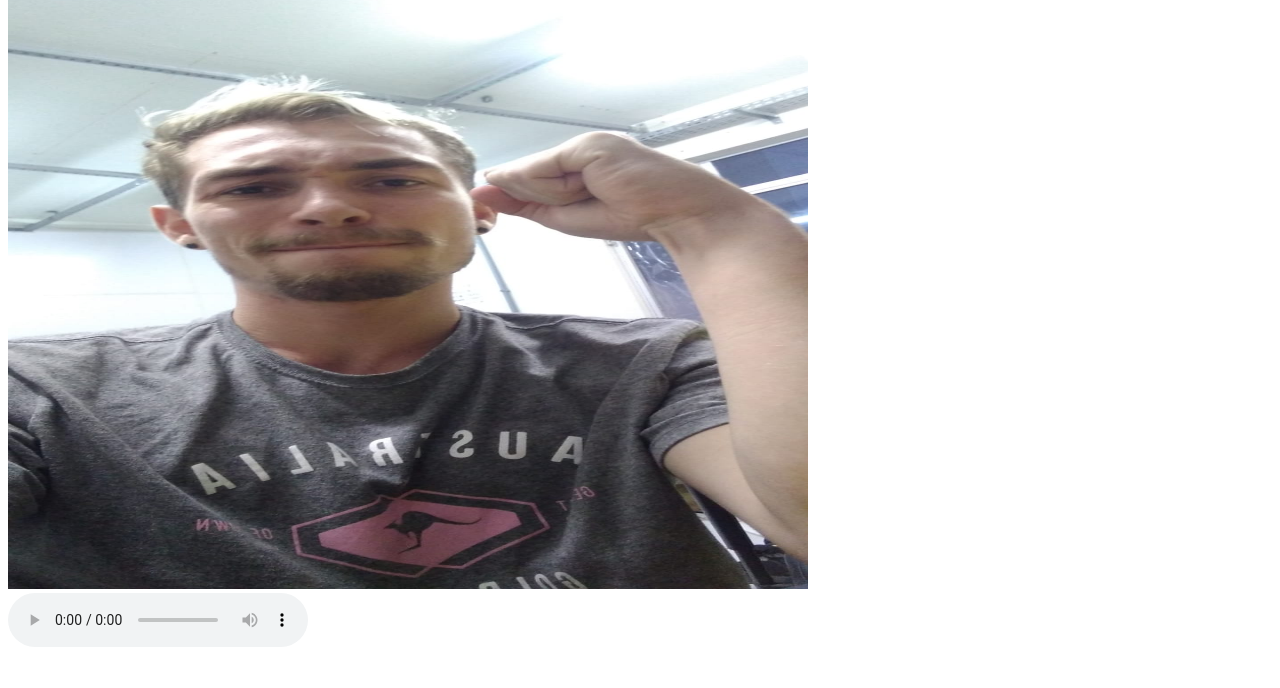
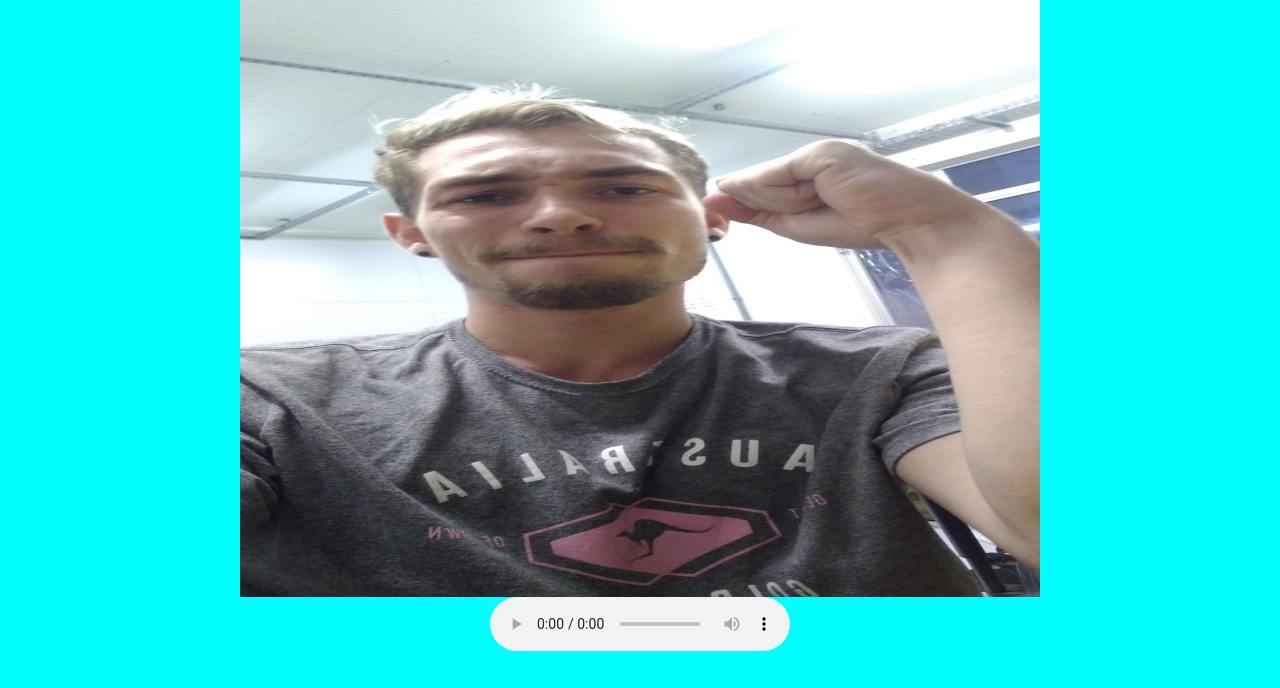
Before and after one commit to PrimoBraganca/exemplos_caeelPrograma, a plain HTML site: page index.html in a window 1280 px wide. Shown: the part 112-800 px from the top of the page. Drawn offline with Linux system fonts and the light colour scheme.

Commit message:
corrigi o nome dos arquivos

```diff
--- a/index.html
+++ b/index.html
@@ -5,7 +5,7 @@
     <meta http-equiv="X-UA-Compatible" content="IE=edge">
     <meta name="viewport" content="width=], initial-scale=1.0">
     <title>Truco do primo</title>
-    <link rel="stylesheet" href="primo.css">
+    <link rel="stylesheet" href="style.css">
 </head>
 <body>
     <div class="texto">
```
Also changed, not shown: primo2.html (+1 -1 lines), primo3.html (+1 -1 lines), primo4.html (+1 -1 lines), primo5.html (+1 -1 lines).
